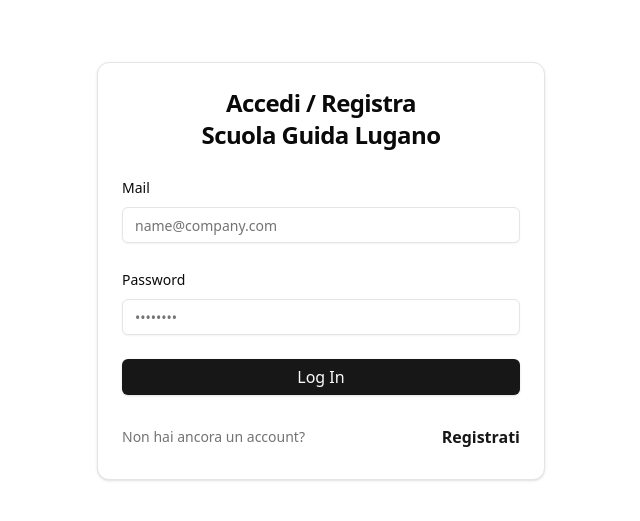
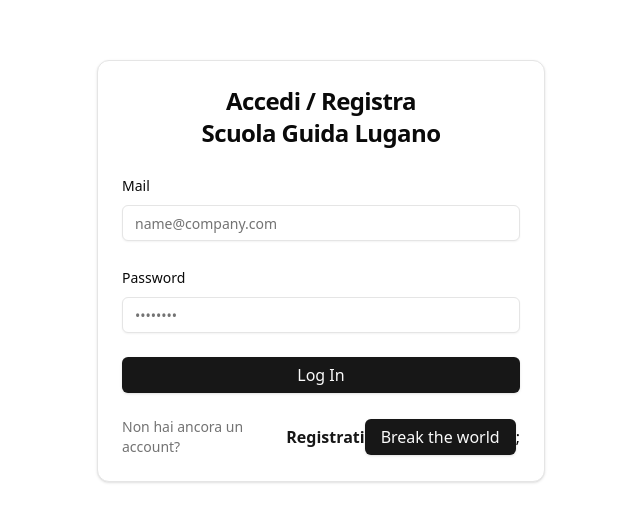
Before and after one commit to alatella87/flysupa, a React (Vite) app: page /login in a window 1280 px wide. Shown: the part 153-674 px from the top of the page, without its empty margins (319-959 px from the left). Built offline with nearby package versions, Linux system fonts and the light colour scheme.

Commit message:
[add] Sentry

```diff
--- a/package.json
+++ b/package.json
@@ -30,6 +30,7 @@
     "@radix-ui/react-scroll-area": "^1.2.3",
     "@radix-ui/react-slot": "^1.1.2",
     "@radix-ui/react-switch": "^1.1.3",
+    "@sentry/react": "^9.10.1",
     "@supabase/supabase-js": "^2.48.1",
     "@tanstack/react-table": "^8.21.2",
     "@vercel/static-build": "^2.7.6",
--- a/src/App.tsx
+++ b/src/App.tsx
@@ -1,7 +1,9 @@
+import * as Sentry from "@sentry/react";
+
 import { useEffect } from "react";
 import { useLocation, Routes, Route } from "react-router-dom";
 import { UserProvider } from "./context/UserContext";
-import { ThemeProvider } from "./components/theme-provider"
+import { ThemeProvider } from "./components/theme-provider";
 
 import AuthRedirect from "./components/AuthRedirect";
 import Navbar from "./components/Navbar";
@@ -17,27 +19,45 @@
 import ConfirmRegistration from "./pages/Auth/ConfirmRegistration";
 import Dashboard from "./pages/Dashboard";
 
+Sentry.init({
+  dsn: "https://6ff7edb8118e1b43ae0236e8653dbdf2@o4508383495716864.ingest.de.sentry.io/4509075451215952",
+  integrations: [
+    Sentry.browserTracingIntegration(),
+    Sentry.replayIntegration(),
+  ],
+  // Tracing
+  tracesSampleRate: 1.0, //  Capture 100% of the transactions
+  // Set 'tracePropagationTargets' to control for which URLs distributed tracing should be enabled
+  tracePropagationTargets: ["localhost", /^https:\/\/yourserver\.io\/api/],
+  // Session Replay
+  replaysSessionSampleRate: 0.1, // This sets the sample rate at 10%. You may want to change it to 100% while in development and then sample at a lower rate in production.
+  replaysOnErrorSampleRate: 1.0, // If you're not already sampling the entire session, change the sample rate to 100% when sampling sessions where errors occur.
+});
+
 function App() {
   const location = useLocation();
 
   useEffect(() => {
     const loadFlyonui = async () => {
-      const cachedFlyonui = localStorage.getItem('flyonui');
+      const cachedFlyonui = localStorage.getItem("flyonui");
 
       try {
         const flyonui = await import("flyonui/flyonui");
 
         if (!cachedFlyonui) {
-          localStorage.setItem('flyonui', 'loaded');
+          localStorage.setItem("flyonui", "loaded");
         }
         // Check if HSStaticMethods exists before calling
-        if ((window as any).HSStaticMethods && typeof (window as any).HSStaticMethods.autoInit === 'function') {
+        if (
+          (window as any).HSStaticMethods &&
+          typeof (window as any).HSStaticMethods.autoInit === "function"
+        ) {
           (window as any).HSStaticMethods.autoInit();
         } else {
-          console.warn('HSStaticMethods.autoInit is not available');
+          console.warn("HSStaticMethods.autoInit is not available");
         }
       } catch (err) {
-        console.error('Error loading flyonui:', err);
+        console.error("Error loading flyonui:", err);
       }
     };
     loadFlyonui();
--- a/src/pages/Auth/Login.tsx
+++ b/src/pages/Auth/Login.tsx
@@ -58,7 +58,9 @@
           <CardContent>
             <form className="space-y-4 md:space-y-6" onSubmit={handleLogin}>
               <div className="space-y-2">
-                <Label htmlFor="email" className="dark:text-white">Mail</Label>
+                <Label htmlFor="email" className="dark:text-white">
+                  Mail
+                </Label>
                 <Input
                   required
                   type="email"
@@ -70,7 +72,9 @@
                 />
               </div>
               <div className="space-y-2">
-                <Label htmlFor="password" className="dark:text-white">Password</Label>
+                <Label htmlFor="password" className="dark:text-white">
+                  Password
+                </Label>
                 <Input
                   type="password"
                   id="password"
@@ -83,8 +87,7 @@
               <Button
                 type="submit"
                 className="w-full dark:bg-gray-700 dark:text-white dark:hover:bg-gray-600"
-                disabled={loading}
-              >
+                disabled={loading}>
                 {loading ? "Caricamento..." : "Log In"}
               </Button>
             </form>
@@ -94,20 +97,33 @@
               Non hai ancora un account?
             </p>
             <Link to="/register">
-              <Button variant="link" className="p-0 font-bold dark:text-white dark:hover:text-gray-300">
+              <Button
+                variant="link"
+                className="p-0 font-bold dark:text-white dark:hover:text-gray-300">
                 Registrati
               </Button>
             </Link>
+            <Button
+              onClick={() => {
+                throw new Error("Sentry: This is your first error!");
+              }}>
+              Break the world
+            </Button>
+            ;
           </CardFooter>
         </Card>
 
         {/* Display error alert when there's an error */}
         {error && (
           <Card className="w-full md:max-w-md mt-4 dark:bg-gray-900 dark:border-gray-800">
-            <Alert variant="destructive" className="dark:bg-red-900 dark:border-red-800">
+            <Alert
+              variant="destructive"
+              className="dark:bg-red-900 dark:border-red-800">
               <Terminal className="h-4 w-4 dark:text-white" />
               <AlertTitle className="dark:text-white">Attenzione</AlertTitle>
-              <AlertDescription className="dark:text-gray-200">{error}</AlertDescription>
+              <AlertDescription className="dark:text-gray-200">
+                {error}
+              </AlertDescription>
             </Alert>
           </Card>
         )}
```
Also changed, not shown: 1 other file (tests, documents, lock files or other folders).
